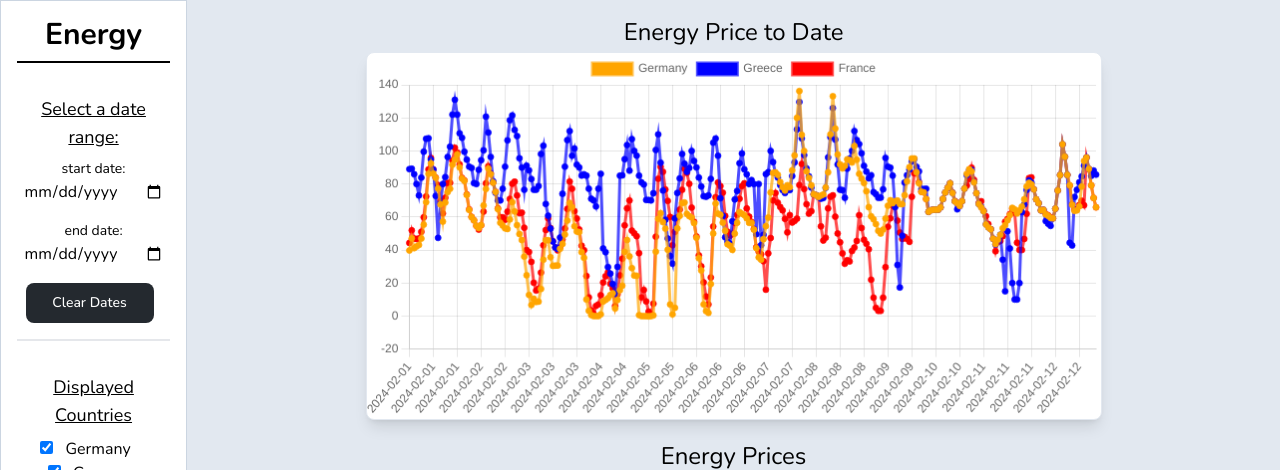
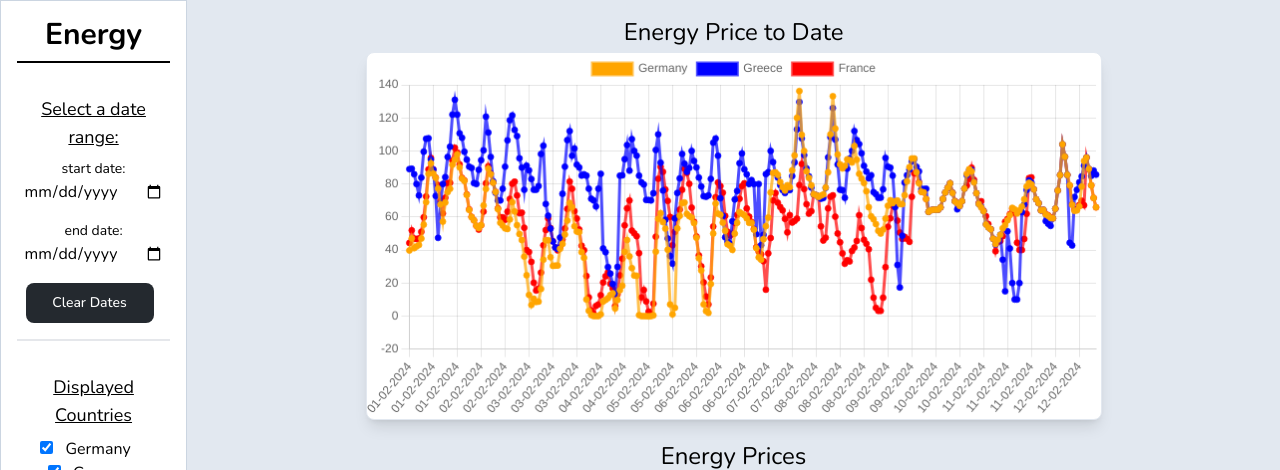
Before and after one commit to ondairos/vue_data_assignment, a Vue app: page / in a window 1280 px wide. Shown: the top 470 px of the page. Built offline with nearby package versions, Linux system fonts and the light colour scheme.

Commit message:
chart date modification

```diff
--- a/src/App.vue
+++ b/src/App.vue
@@ -131,7 +131,9 @@ export default {
       this.greekPrices.push(record.ENTSOE_GR_DAM_Price);
       this.frenchPrices.push(record.ENTSOE_FR_DAM_Price);
       this.germanPrices.push(record.ENTSOE_DE_DAM_Price);
-      this.allDates.push(record.DateTime.split("T")[0]);
+      this.allDates.push(
+        record.DateTime.split("T")[0].split("-").reverse().join("-")
+      );
     });
   },
   methods: {
```
